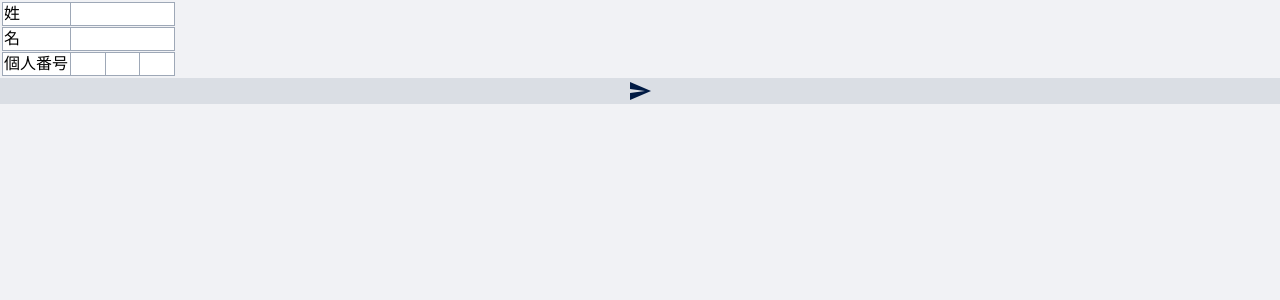
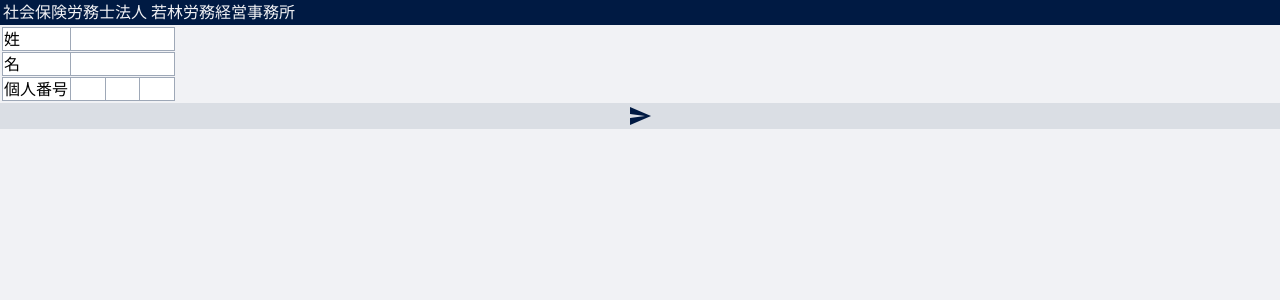
Before and after one commit to masayuki-wakabayashi/wakabayashiofficeproj, a Django app: page /rabbit/send/1/ in a window 1280 px wide. Shown: the top 300 px of the page. Run offline with Django 3.2, Linux system fonts and the light colour scheme.

Commit message:
20191224

```diff
--- a/rabbit/templates/rabbit/send.html
+++ b/rabbit/templates/rabbit/send.html
@@ -58,8 +58,10 @@
     </script>
     <script>
         var user_agent = window.navigator.userAgent.toLowerCase();
-        if (user_agent.indexOf('edge') !== -1) {
+        if (user_agent.indexOf('msie') != -1 || user_agent.indexOf('trident') != -1) {
             micro_adjustment = 1;
+        } else if (user_agent.indexOf('edge') !== -1) {
+            micro_adjustment = 4;
         }
     </script>
     <script>
@@ -97,6 +99,11 @@
             }
             return true;
         }
+    </script>
+    <script>
+        $('body').append('<div class="top_bar"></div>');
+        var title = '社会保険労務士法人 若林労務経営事務所'
+        $('.top_bar').append(title);
     </script>
     <script>
         var items = [
@@ -224,6 +231,7 @@
         $('i').css('vertical-align', 'bottom');
     </script>
     <script>
+        $('.top_bar').css('padding', '3px');
         $('.col1').css('padding', '1px');
     </script>
     <script>
@@ -249,6 +257,7 @@
         var derived_color_g = base_color_g;
         var derived_color_b = base_color_b;
         $('i').css('color', 'rgb(' + Math.round(derived_color_r) + ', ' + Math.round(derived_color_g) + ', ' + Math.round(derived_color_b) + ')');
+        $('.top_bar').css('background-color', 'rgb(' + Math.round(derived_color_r) + ', ' + Math.round(derived_color_g) + ', ' + Math.round(derived_color_b) + ')');
         $('.console').css('color', 'rgb(' + Math.round(derived_color_r) + ', ' + Math.round(derived_color_g) + ', ' + Math.round(derived_color_b) + ')');
         derived_color_r = (1 - inverse_of_gr) * base_color_r + inverse_of_gr * 255;
         derived_color_g = (1 - inverse_of_gr) * base_color_g + inverse_of_gr * 255;
@@ -262,6 +271,7 @@
         derived_color_g = (1 - inverse_of_gr) * derived_color_g + inverse_of_gr * 255;
         derived_color_b = (1 - inverse_of_gr) * derived_color_b + inverse_of_gr * 255;
         $('body').css('background-color', 'rgb(' + Math.round(derived_color_r) + ', ' + Math.round(derived_color_g) + ', ' + Math.round(derived_color_b) + ')');
+        $('.top_bar').css('color', 'rgb(' + Math.round(derived_color_r) + ', ' + Math.round(derived_color_g) + ', ' + Math.round(derived_color_b) + ')');
     </script>
     </body>
 </html>
```
